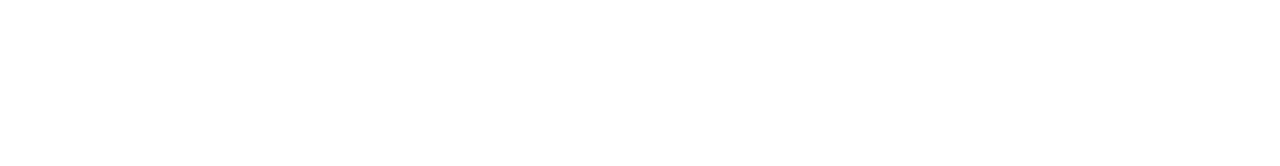
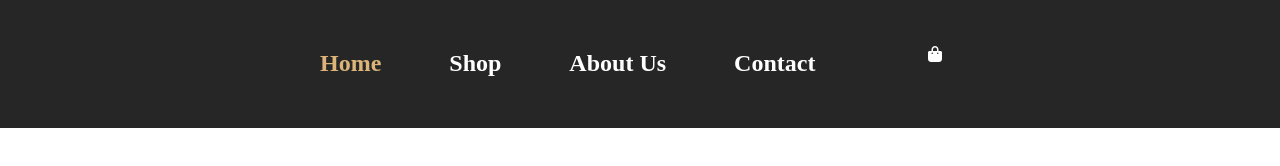
Before and after one commit to Khazaradze/davaleba7, a plain HTML site: page index.html in a window 1280 px wide. Drawn offline with Linux system fonts and the light colour scheme.

Commit message:
add css header

```diff
--- /dev/null
+++ b/css/reset.css
@@ -0,0 +1,50 @@
+html, body, div, span, applet, object, iframe,
+h1, h2, h3, h4, h5, h6, p, blockquote, pre,
+a, abbr, acronym, address, big, cite, code,
+del, dfn, em, img, ins, kbd, q, s, samp,
+small, strike, strong, sub, sup, tt, var,
+b, u, i, center,
+dl, dt, dd, ol, ul, li,
+fieldset, form, label, legend,
+table, caption, tbody, tfoot, thead, tr, th, td,
+article, aside, canvas, details, embed,
+figure, figcaption, footer, header, hgroup,
+menu, nav, output, ruby, section, summary,
+time, mark, audio, video {
+	margin: 0;
+	padding: 0;
+	border: 0;
+	font-size: 100%;
+	font: inherit;
+	vertical-align: baseline;
+}
+/* HTML5 display-role reset for older browsers */
+article, aside, details, figcaption, figure,
+footer, header, hgroup, menu, nav, section {
+	display: block;
+}
+body {
+	line-height: 1;
+}
+ol, ul {
+	list-style: none;
+}
+blockquote, q {
+	quotes: none;
+}
+blockquote:before, blockquote:after,
+q:before, q:after {
+	content: '';
+	content: none;
+}
+table {
+	border-collapse: collapse;
+	border-spacing: 0;
+}
+a {
+    text-decoration: none;
+    color: #000000;
+}
+* {
+    box-sizing: border-box;
+}
--- /dev/null
+++ b/css/style.css
@@ -0,0 +1,56 @@
+.container{
+    max-width: 1920px;
+    width: 100%;
+    margin: auto;
+}
+
+header{
+    display: inline-flex;
+    padding: 46px 320px 45px 320px;
+    justify-content: space-between;
+    background: #262626;
+    align-items: center;
+    max-width: inherit;
+    width: inherit;
+    position: fixed;
+    left: 50%;
+    transform: translateX(-50%);
+    z-index: 1;
+}
+
+ul{
+    display: flex;
+    height: 28px;
+    justify-content: center;
+    align-items: flex-start;
+    gap: 68px;
+}
+
+i{
+    width: 32px;
+height: 36.571px;
+color: white;
+}
+
+
+.header_li_active{
+    color: #DCB47A;
+text-align: center;
+font-family: Work Sans;
+font-size: 24px;
+font-style: normal;
+font-weight: 600;
+line-height: normal;
+
+}
+
+.header_li_noactive{
+    color: #FFF;
+text-align: center;
+font-family: Work Sans;
+font-size: 24px;
+font-style: normal;
+font-weight: 600;
+line-height: normal;
+
+}
--- a/index.html
+++ b/index.html
@@ -1,17 +1,48 @@
 <!DOCTYPE html>
 <html lang="en">
+
 <head>
     <meta charset="UTF-8">
     <meta name="viewport" content="width=device-width, initial-scale=1.0">
     <title>Document</title>
 
-<link rel="stylesheet" href="">
-<link rel="stylesheet" href="">
+    <link rel="stylesheet" href="css/reset.css">
+    <script src="https://kit.fontawesome.com/04d61da969.js" crossorigin="anonymous"></script>
+    <link rel="stylesheet" href="css/style.css">
 
 </head>
+
 <body>
+    <div class="container">
+
+        <header>
+
+    <ul>
+       <a href="index.html"><li class="header_li_active" >Home</li></a>
+       <a href=""><li class="header_li_noactive">Shop</li></a>
+       <a href=""><li class="header_li_noactive">About Us</li></a>
+       <a href=""><li class="header_li_noactive">Contact</li></a>
+    </ul>
+
+    <i class="fa-solid fa-bag-shopping"></i>
+
+        </header>
+
+        <section>
 
 
 
+
+
+        </section>
+
+
+
+
+
+    </div>
+
+
 </body>
+
 </html>
```
